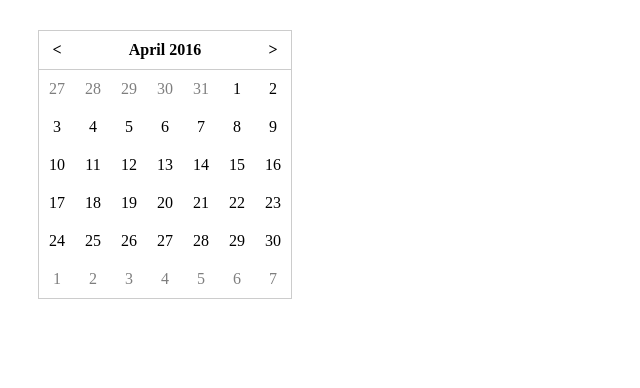
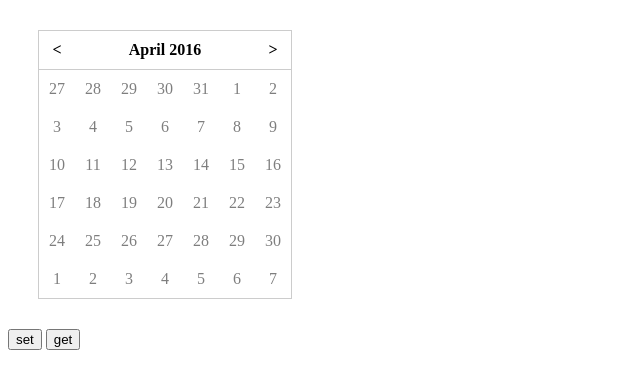
Before and after one commit to zoewys/zCalendar, a website: page index.html in a window 1280 px wide. Shown: the whole page, without its empty margins (0-640 px from the left). Drawn offline with nearby package versions, Linux system fonts and the light colour scheme.

Commit message:
add configs and methods
configs: maxDate, minDate, selectedDate
methods: getSelectedDate, setSelectedDate

```diff
--- a/index.html
+++ b/index.html
@@ -12,11 +12,16 @@
 <body>
     <div id="calendar" style="margin:30px"></div>
 
+    <button id="setSelected">set</button>
+
+    <button id="getSelected">get</button>
+
     <script>
         $(document).ready(function(){
 
             var zc = $('#calendar').zCalendar({
-                maxDate:new Date('2016'),
+                maxDate:new Date('2016-03-1'),
+                minDate:new Date('2016-02-02'),
                 listeners:{
                     onSelected:function(date){
                         alert('You select ' + date);
@@ -24,6 +29,13 @@
                 }
             });
 
+            $('#setSelected').on('click',function(){
+                zc.setSelectedDate(new Date(2016,1,2))
+            });
+
+            $('#getSelected').on('click',function(){
+               alert(zc.getSelectedDate());
+            });
 //            debugger;
         });
     </script>
```
Also changed, not shown: dist/zCalendar.js.
